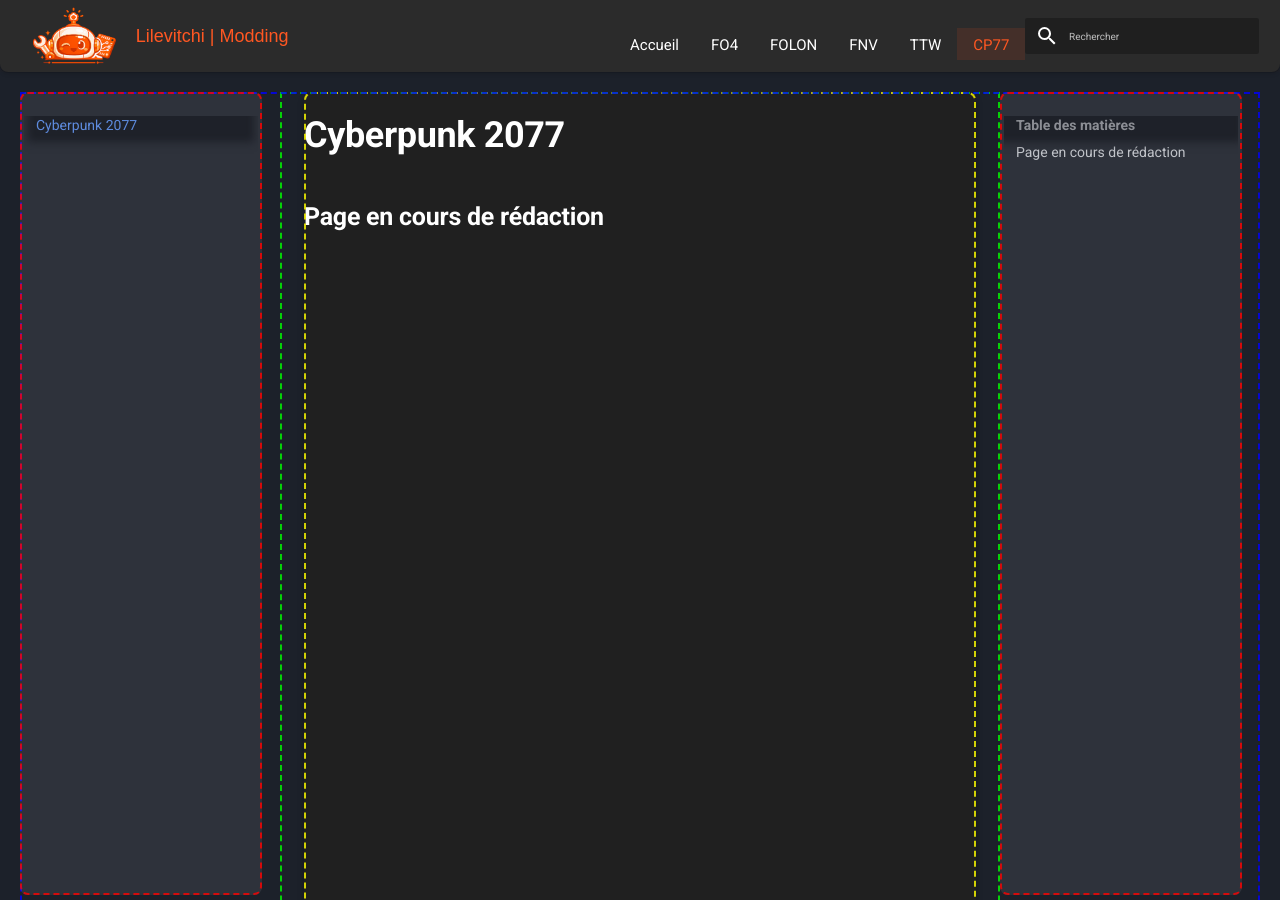
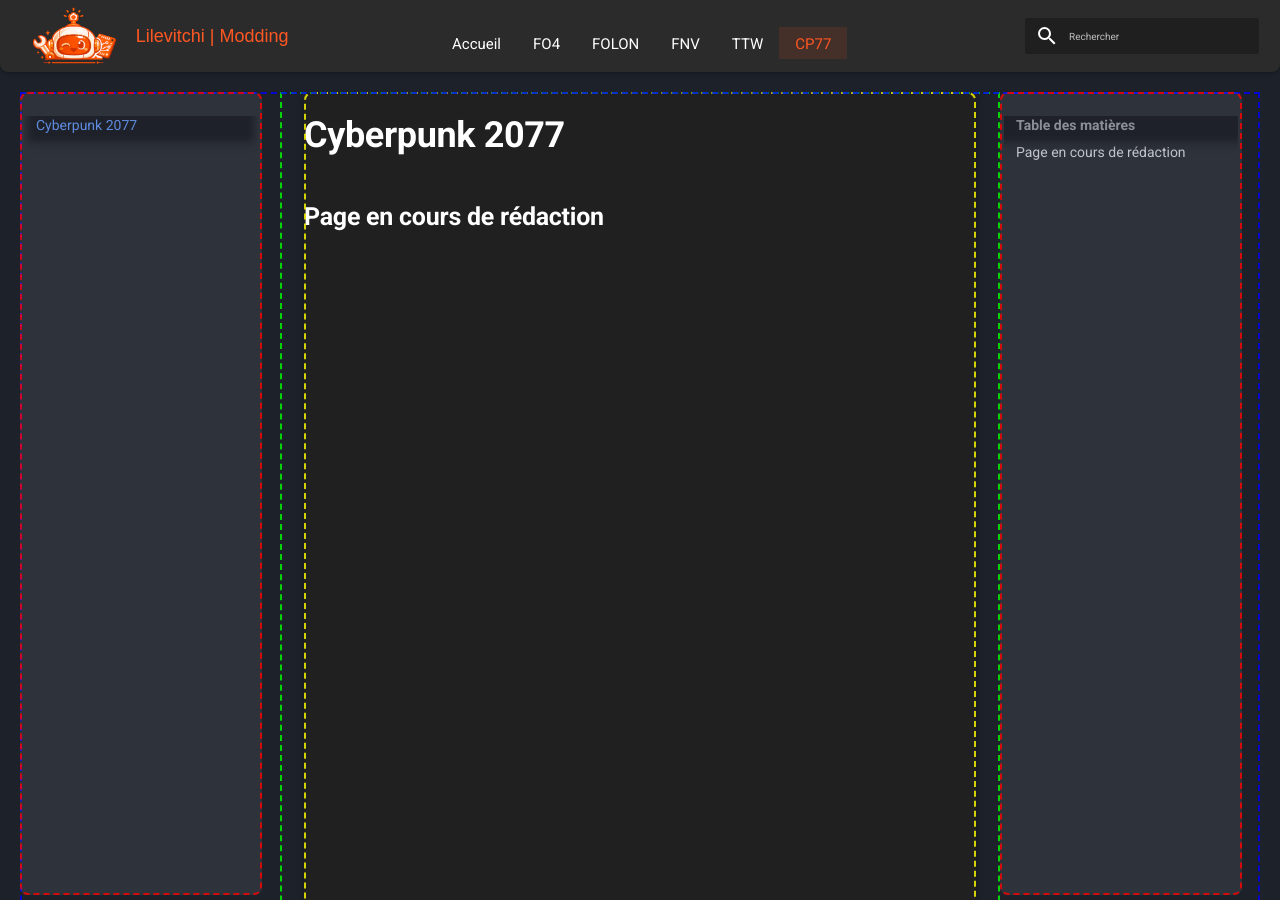
Before and after one commit to Lilevitchi/lilevitchi.github.io, an MkDocs documentation site: the page built from docs/cyberpunk/index.md, in a window 1280 px wide and 900 px high. Built offline with MkDocs 1.6.1 and Material for MkDocs 9.7.7, drawn with Linux system fonts in a browser that asks for light colours.

Commit message:
Update extra.css

```diff
--- a/docs/stylesheets/extra.css
+++ b/docs/stylesheets/extra.css
@@ -182,13 +182,19 @@
 
 /* Conteneur général */
 [data-md-color-scheme] .md-header__tabs {
-  position: static; /* On sort de l'absolute pour ne plus chevaucher le logo */
-  transform: none;
-  left: auto;
-  margin-left: 2rem; /* Espace après le logo */
-  height: 100%;
+  position: absolute;
+  left: 50%;
+  transform: translateX(-50%);
+  bottom: 0;
+
+  height: var(--header-height);
   display: flex;
   align-items: center;
+  justify-content: center;
+
+  width: auto;
+  max-width: none;
+  background: transparent;
 }
 
 /* Barre des tabs */
```
